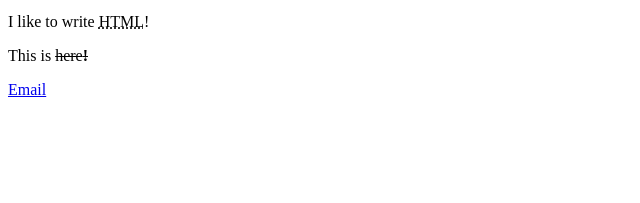
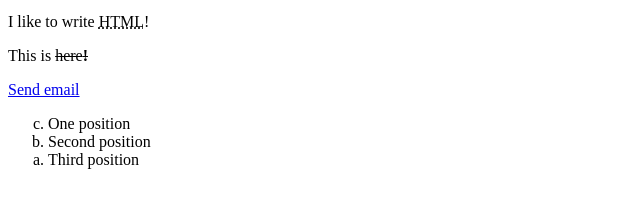
Before and after one commit to Bloom-Sayiorri/js-prac, a plain HTML site: page js-folders/index.html in a window 1280 px wide. Shown: the part 137-340 px from the top of the page, without its empty margins (0-640 px from the left). Drawn offline with Linux system fonts and the light colour scheme.

Commit message:
changes in html

```diff
--- a/js-folders/index.html
+++ b/js-folders/index.html
@@ -15,7 +15,12 @@
         </ul>
         <p>I like to write <abbr title="Hypertext Markup Language">HTML</abbr>!</p>
         <p>This is <s>here<b>!</b></s></p>
-        <a href="mailto:example@example.com">Email</a>
+        <a href="mailto:example@example.com?subject=Example+subject&body=Message+text">Send email</a>
+        <ol reversed type='a'>
+            <li>One position</li>
+            <li>Second position</li>
+            <li>Third position</li>
+        </ol>
     </main>
 </body>
 </html>
```
